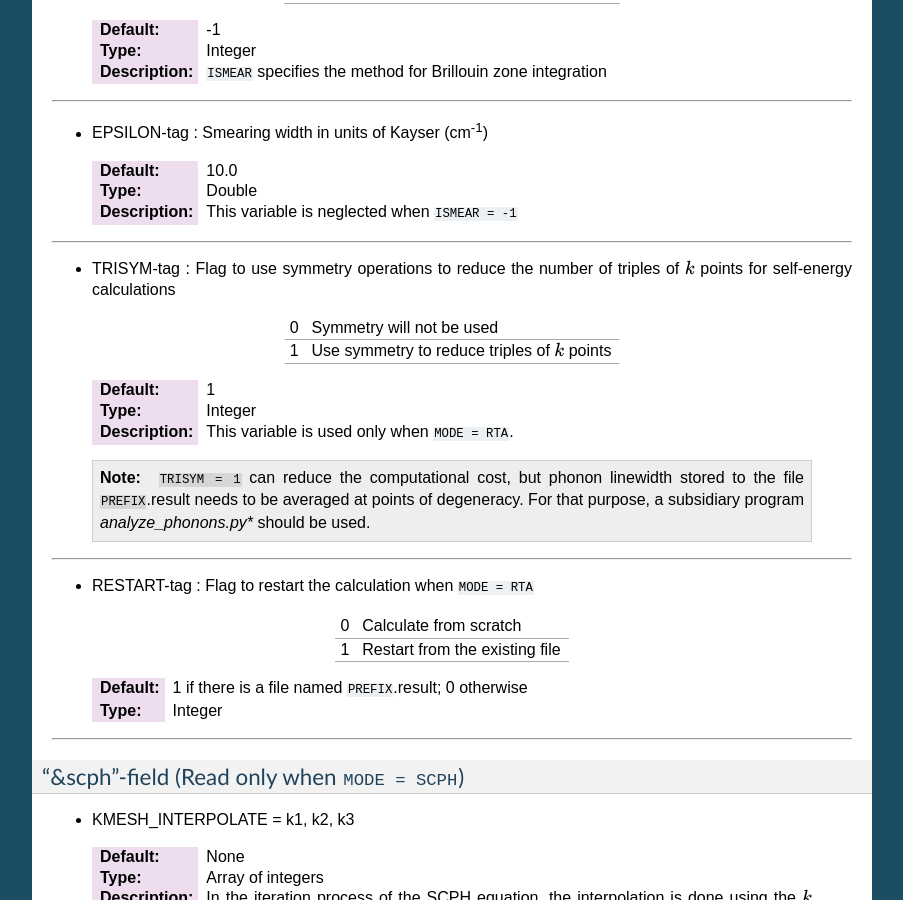
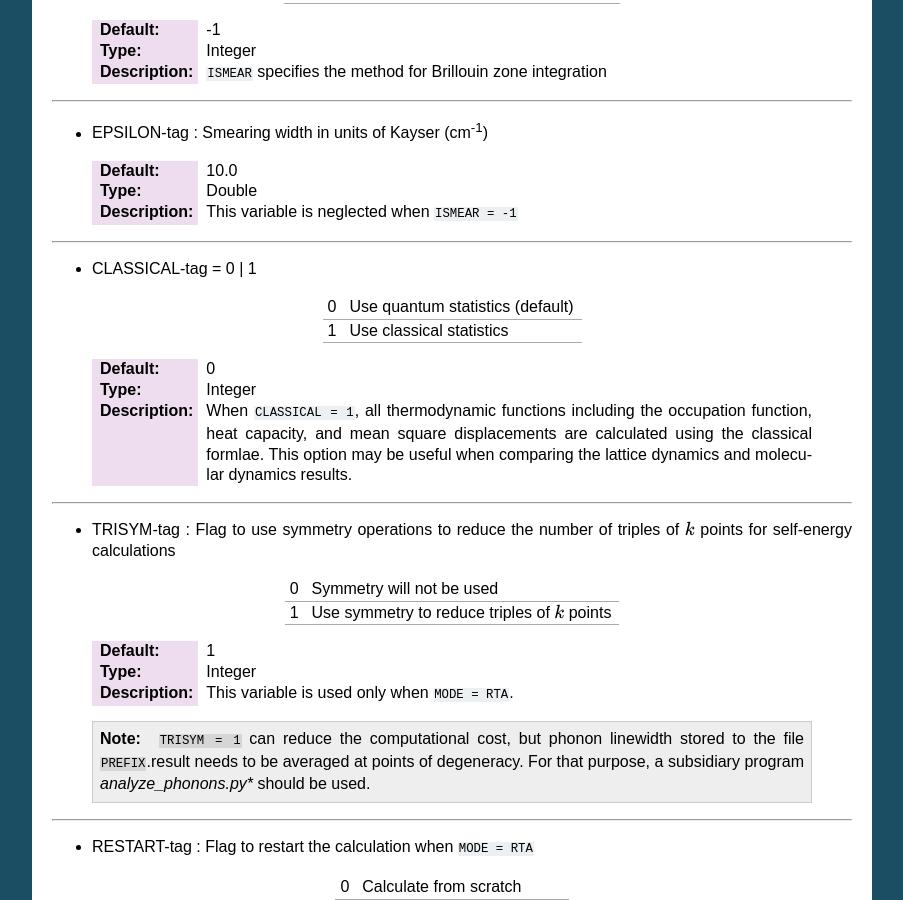
Before and after one commit to ttadano/alamode, a Sphinx documentation site: the page built from docs/source/input/inputanphon.rst, in a window 1280 px wide and 900 px high, scrolled down 2898 px. Shown: the whole window, without its empty margins (198-1101 px from the left). Built offline with Sphinx 7.4.7, drawn with Linux system fonts in a browser that asks for light colours.

Commit message:
Fix output formats and add description of the CLASSICAL tag.

`````diff
--- a/docs/source/input/inputanphon.rst
+++ b/docs/source/input/inputanphon.rst
@@ -190,6 +190,19 @@ List of input variables
  :Default: 10.0
  :Type: Double
  :Description: This variable is neglected when ``ISMEAR = -1``
+
+````
+
+* CLASSICAL-tag = 0 | 1
+
+ === =======================================================
+  0   Use quantum statistics (default)
+  1   Use classical statistics
+ === =======================================================
+
+ :Default: 0
+ :Type: Integer
+ :Description: When ``CLASSICAL = 1``, all thermodynamic functions including the occupation function, heat capacity, and mean square displacements are calculated using the classical formlae. This option may be useful when comparing the lattice dynamics and molecular dynamics results.
 
 ````
 
`````
Also changed, not shown: 2 other files.
